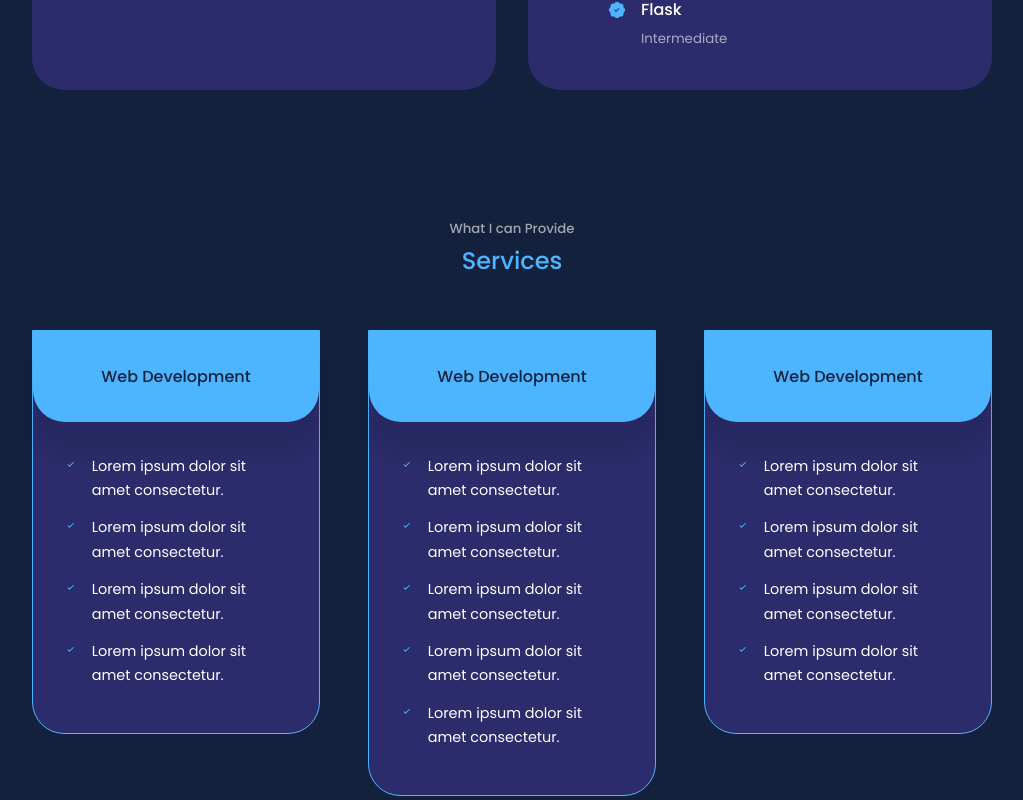
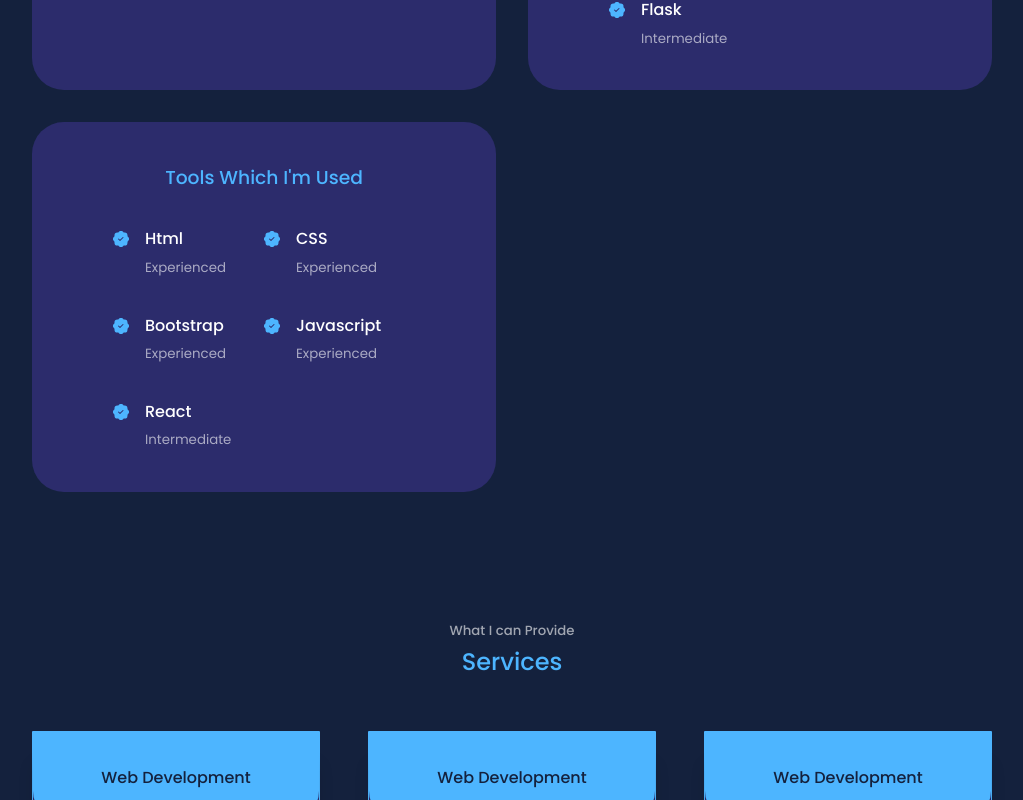
Before and after one commit to mohamedfazilk/React-Portfolio, a React (Create React App) app: page / in a window 1280 px wide. Shown: the part 2100-2900 px from the top of the page, without its empty margins (128-1151 px from the left). Built offline with nearby package versions, Linux system fonts and the light colour scheme.

Commit message:
add Tools section in experience

```diff
--- a/src/components/experience/Experience.jsx
+++ b/src/components/experience/Experience.jsx
@@ -52,6 +52,8 @@ const Experience = () => {
                  <h4>React </h4>
                   <small className='text-light'>Intermediate</small>
                  </div>
+
+
 
                </article>
 
@@ -126,6 +128,60 @@ const Experience = () => {
              </div>
 
            </div>
+
+
+           <div className="front-end__experience">
+             <h3>Tools Which I'm Used</h3>
+             <div className="experience__content">
+               <article className="experience__details">
+                 <BsPatchCheckFill className='experience__details-icons'/>
+                 <div>
+                 <h4>Html</h4>
+                  <small className='text-light'>Experienced</small>
+                 </div>
+
+               </article>
+
+               <article className="experience__details">
+                 <BsPatchCheckFill className='experience__details-icons'/>
+                 <div>
+                 <h4>CSS</h4>
+                  <small className='text-light'>Experienced</small>
+                 </div>
+
+               </article>
+
+               <article className="experience__details">
+                 <BsPatchCheckFill className='experience__details-icons'/>
+                 <div>
+                 <h4>Bootstrap</h4>
+                  <small className='text-light'>Experienced</small>
+                 </div>
+               </article>
+
+               <article className="experience__details">
+                 <BsPatchCheckFill className='experience__details-icons'/>
+                 <div>
+                 <h4>Javascript</h4>
+                  <small className='text-light'>Experienced</small>
+                 </div>
+               </article>
+
+               <article className="experience__details">
+                 <BsPatchCheckFill className='experience__details-icons'/>
+                 <div>
+                 <h4>React </h4>
+                  <small className='text-light'>Intermediate</small>
+                 </div>
+
+
+
+               </article>
+
+
+             </div>
+
+           </div>
          </div>
 
     </section>
--- a/src/components/footer/Footer.jsx
+++ b/src/components/footer/Footer.jsx
@@ -7,7 +7,7 @@ const Footer = () => {
   return (
     <section id='contact'>
       <footer>
-        <a href="#" className='footer__logo'>FAZIL</a>
+        <a href="#" className='footer__logo'>Fazil_Qickzo</a>
 
         <ul className='permalinks'>
           <li><a href="#">Home</a></li>
```
